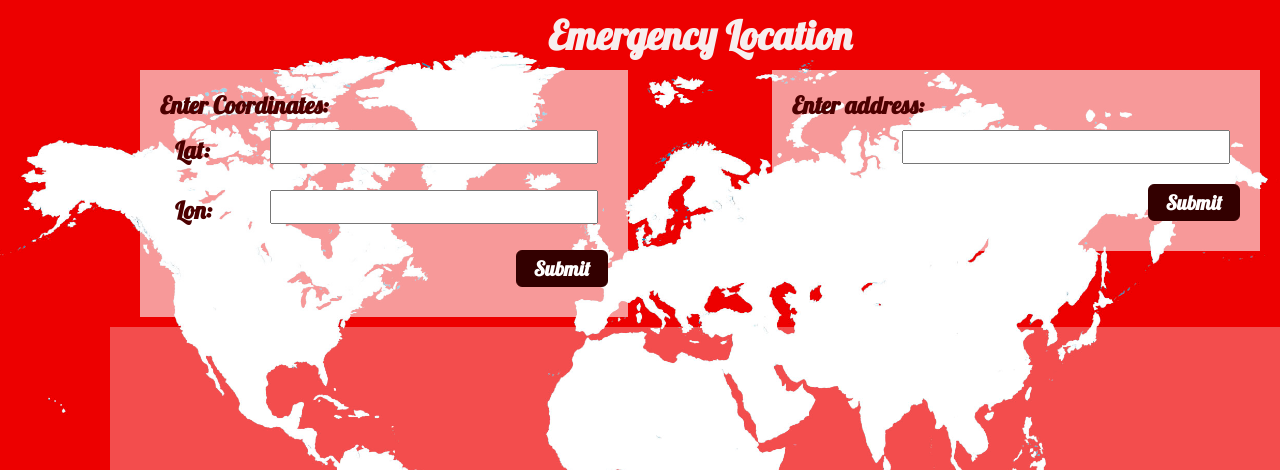
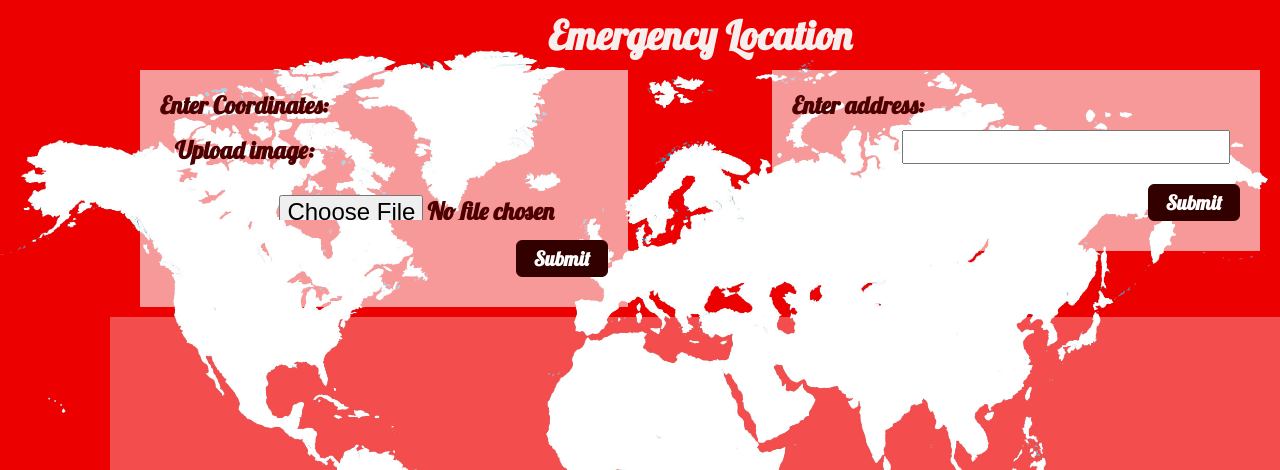
Before and after one commit to marilynsandoval/EmergenSEE, a Python web app: template templates/map.html in a window 1280 px wide; the page is wider, and only the part inside the window is pictured. Shown: the top 470 px of that part. Run offline with Jinja, Linux system fonts and the light colour scheme; the template is opened without the code that fills it, so the values that code supplies are empty; some libraries are stand-ins or nearby versions.

Commit message:
Update map.html

```diff
--- a/templates/map.html
+++ b/templates/map.html
@@ -17,14 +17,13 @@
       <form method="post" id="coord_form" class="user_form">
         <label>Enter Coordinates:</label><br>
         <div class="coordinate_input">
-          <label>Lat:</label><input id="lat" name="lat" type="text"/>
-          <br>
-          <label>Lon:</label><input id="lon" name="lon" type="text"/>
+          <label for = "img">Upload image:</label>
+          <input type = "file" name = "img" id = "img" accept = "image/*"/>
         </div>
         <input name="submit_button" type="submit" id="coord_submit" class="submit_btn"/>
       </form>
       <form method="post" id="address_form" class="user_form">
-        <label>Enter address:</label><input id="address" name="address" type="text"/>
+        <label>Enter address:</label><input for = "address" id="address" name="address" type="text"/>
         <input name="submit_button" type="submit" id="address_submit" class="submit_btn"/>
       </form>
     </div>
```
